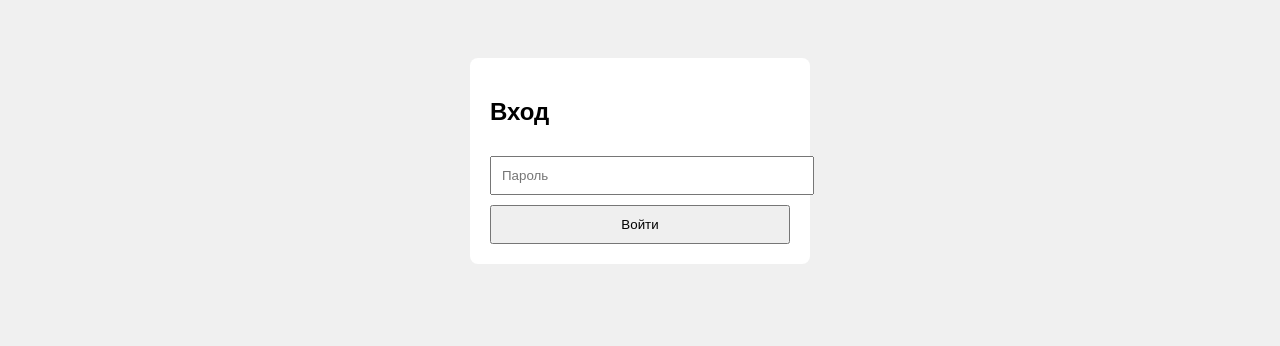
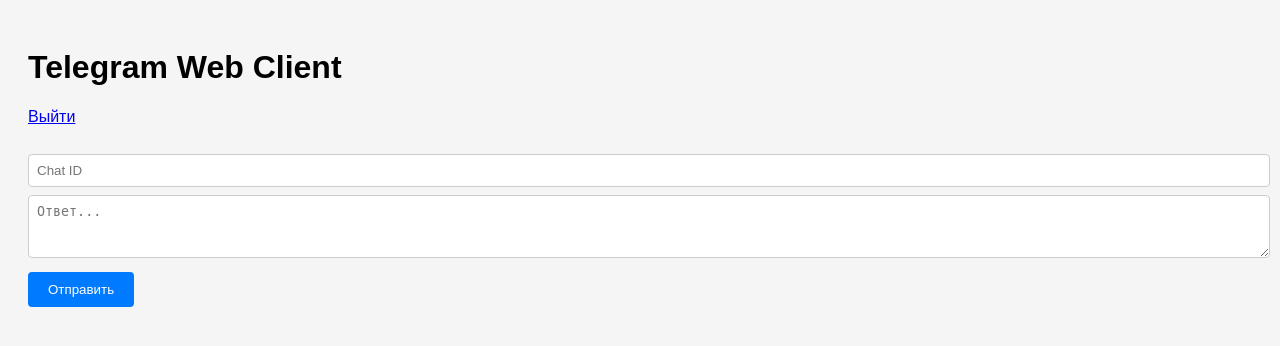
Before and after one commit to neyrov/telegram-web-client, a Flask app: page /login in a window 1280 px wide. Shown: the top 346 px of the page. Run offline with Flask 3, Linux system fonts and the light colour scheme.

Commit message:
Initial commit

```diff
--- a/app.py
+++ b/app.py
@@ -2,15 +2,18 @@
 from flask import Flask, render_template, request, redirect, session, url_for
 import telebot
 
+# Получение переменных окружения
 API_TOKEN = os.getenv("API_TOKEN")
-ADMIN_PASSWORD = os.getenv("ADMIN_PASSWORD", "changeme")
+ADMIN_PASSWORD = os.getenv("ADMIN_PASSWORD", "changeme")  # Заменить на твой пароль через переменные окружения
 
 bot = telebot.TeleBot(API_TOKEN)
 app = Flask(__name__)
-app.secret_key = os.urandom(24)
+app.secret_key = os.urandom(24)  # Для безопасных сессий
 
+# Хранение сообщений
 messages = []
 
+# Обработчик сообщений Telegram
 @bot.message_handler(func=lambda message: True)
 def handle_message(message):
     messages.append({
@@ -19,28 +22,34 @@
         'text': message.text
     })
 
+# Логин
 @app.route('/login', methods=['GET', 'POST'])
 def login():
     if request.method == 'POST':
         password = request.form.get('password')
-        if password == ADMIN_PASSWORD:
+        if password == ADMIN_PASSWORD:  # Сравнение с паролем из переменной окружения
             session['authenticated'] = True
             return redirect('/')
         else:
             return render_template('login.html', error="Неверный пароль.")
     return render_template('login.html')
 
+# Главная страница
 @app.route('/', methods=['GET', 'POST'])
 def index():
     if not session.get('authenticated'):
         return redirect(url_for('login'))
+
     if request.method == 'POST':
         chat_id = request.form['chat_id']
         text = request.form['text']
         bot.send_message(chat_id, text)
         return redirect('/')
+
+    # Показываем последние 50 сообщений
     return render_template('index.html', messages=reversed(messages[-50:]))
 
+# Выход
 @app.route('/logout')
 def logout():
     session.pop('authenticated', None)
@@ -48,5 +57,6 @@
 
 if __name__ == '__main__':
     from threading import Thread
+    # Запуск бота в отдельном потоке
     Thread(target=bot.polling, daemon=True).start()
     app.run(host='0.0.0.0', port=5000)
--- a/requirements.txt
+++ b/requirements.txt
@@ -1,3 +1,4 @@
 Flask==2.3.2
 pyTelegramBotAPI==4.13.0
+python-dotenv==0.19.2
 gunicorn==21.2.0
--- a/templates/login.html
+++ b/templates/login.html
@@ -2,22 +2,30 @@
 <html lang="ru">
 <head>
     <meta charset="UTF-8">
-    <title>Вход</title>
+    <title>Telegram Web Client</title>
     <style>
-        body { font-family: sans-serif; padding: 50px; background: #f0f0f0; }
-        .box { max-width: 300px; margin: auto; background: white; padding: 20px; border-radius: 8px; }
-        input, button { width: 100%; padding: 10px; margin-top: 10px; }
-        .error { color: red; }
+        body { font-family: sans-serif; padding: 20px; background: #f5f5f5; }
+        .message { padding: 10px; background: #fff; margin-bottom: 10px; border-radius: 8px; }
+        form { margin-top: 20px; }
+        input, textarea { width: 100%; padding: 8px; margin-top: 8px; border-radius: 4px; border: 1px solid #ccc; }
+        button { padding: 10px 20px; border: none; border-radius: 4px; background: #007bff; color: white; margin-top: 10px; }
     </style>
 </head>
 <body>
-    <div class="box">
-        <h2>Вход</h2>
-        {% if error %}<p class="error">{{ error }}</p>{% endif %}
-        <form method="post">
-            <input type="password" name="password" placeholder="Пароль" required>
-            <button type="submit">Войти</button>
-        </form>
-    </div>
+    <h1>Telegram Web Client</h1>
+    <a href="/logout">Выйти</a>
+
+    {% for msg in messages %}
+        <div class="message">
+            <strong>{{ msg.from }}</strong>: {{ msg.text }} <br>
+            <small>Chat ID: {{ msg.chat_id }}</small>
+        </div>
+    {% endfor %}
+
+    <form method="post">
+        <input type="text" name="chat_id" placeholder="Chat ID" required>
+        <textarea name="text" placeholder="Ответ..." rows="3" required></textarea>
+        <button type="submit">Отправить</button>
+    </form>
 </body>
 </html>
```
Also changed, not shown: 1 other file.
